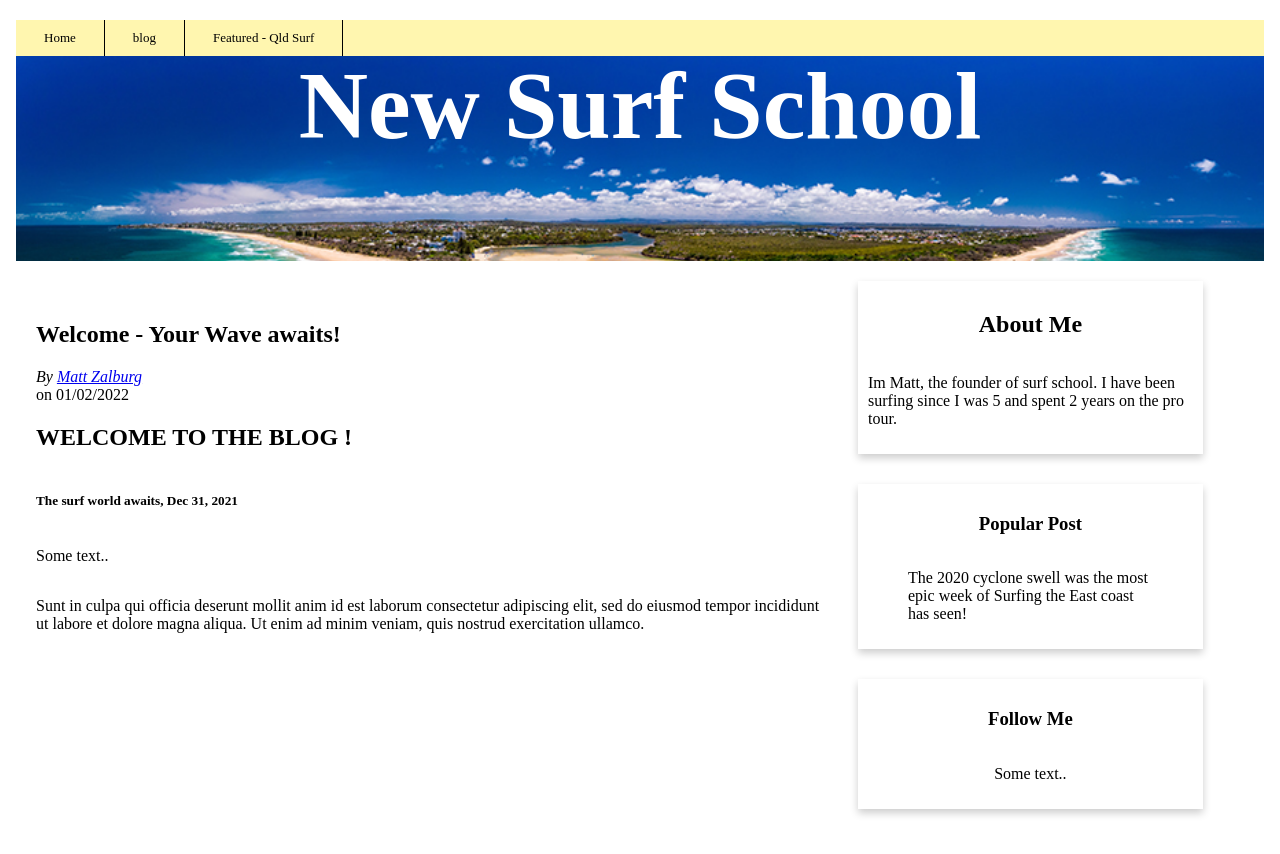
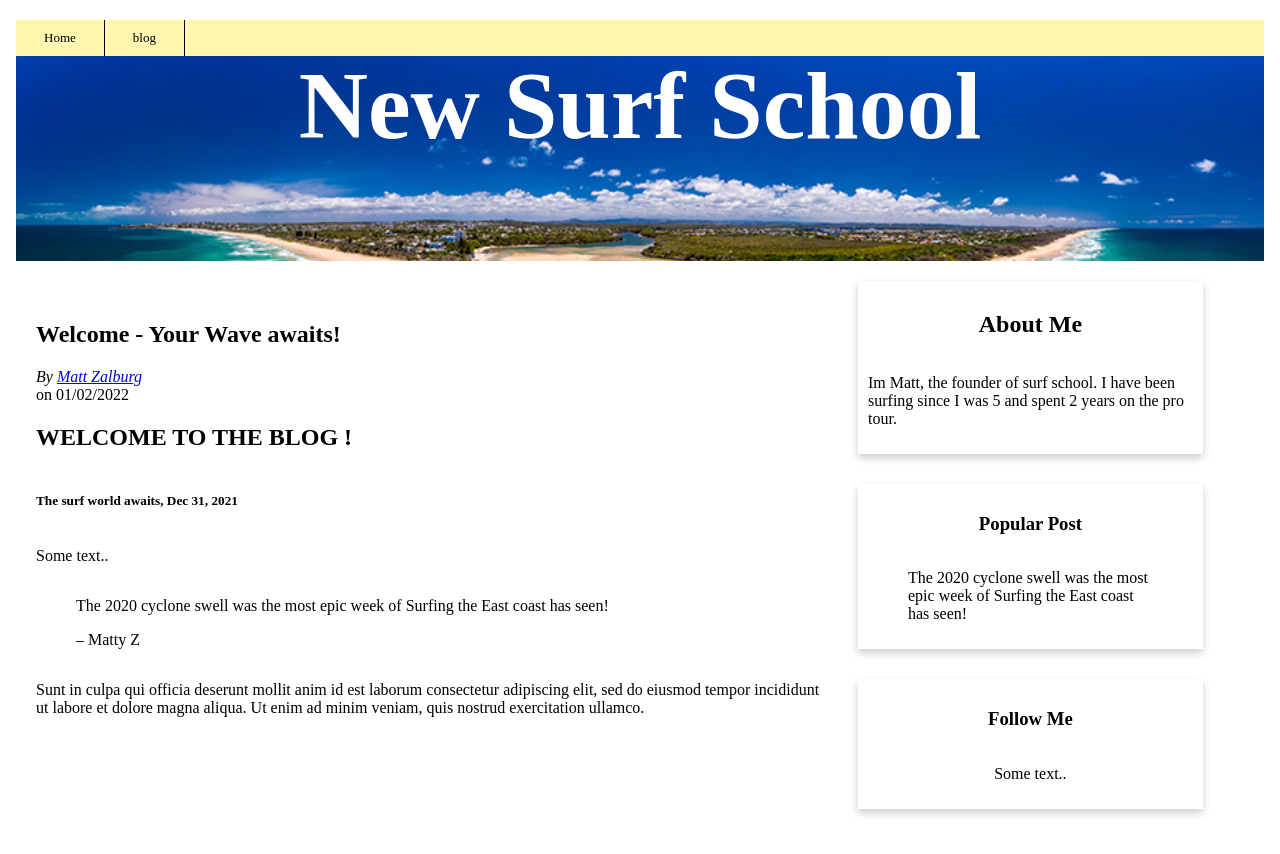
Before and after one commit to adamskirees/project-1, a plain HTML site: page blog.html in a window 1280 px wide. Shown: the top 854 px of the page. Drawn offline with Linux system fonts and the light colour scheme; a web font is replaced by a local one.

Commit message:
Add new blockquote

```diff
--- a/blog.html
+++ b/blog.html
@@ -15,7 +15,7 @@
             <ul class="nav">
                 <li><a href="index.html">Home</a></li>
                 <li><a href="blog.html">blog</a></li>
-                <li><a href="qld_blog.html">Featured - Qld Surf</a></li>
+               <!-- <li><a href="qld_blog.html">Featured - Qld Surf</a></li> -->
             </ul>
         </nav>
 
@@ -40,6 +40,12 @@
           <h2>WELCOME TO THE BLOG ! </h2>
           <h5>The surf world awaits, Dec 31, 2021</h5>
           <p>Some text..</p>
+          <div class="quote-wrap">
+            <blockquote class="text">
+              <p>The 2020 cyclone swell was the most epic week of Surfing the East coast has seen!</p>
+              <footer>– Matty Z</footer>
+            </blockquote>
+          </div>
           <p>Sunt in culpa qui officia deserunt mollit anim id est laborum consectetur adipiscing elit, sed do eiusmod tempor incididunt ut labore et dolore magna aliqua. Ut enim ad minim veniam, quis nostrud exercitation ullamco.</p>
 
 
```
